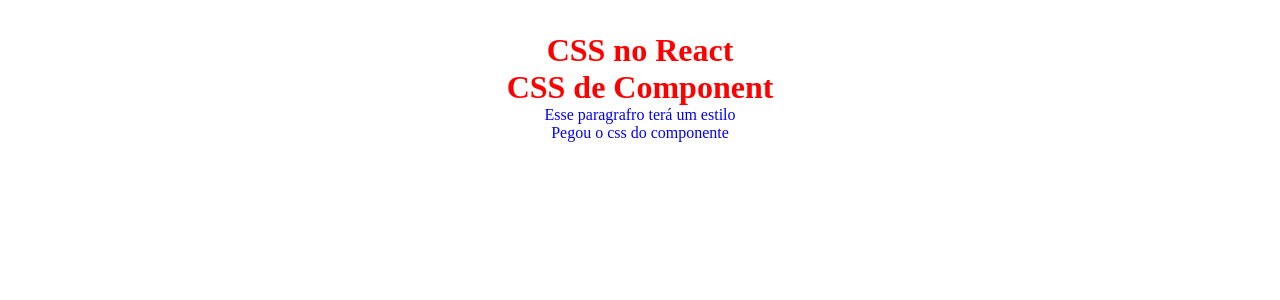
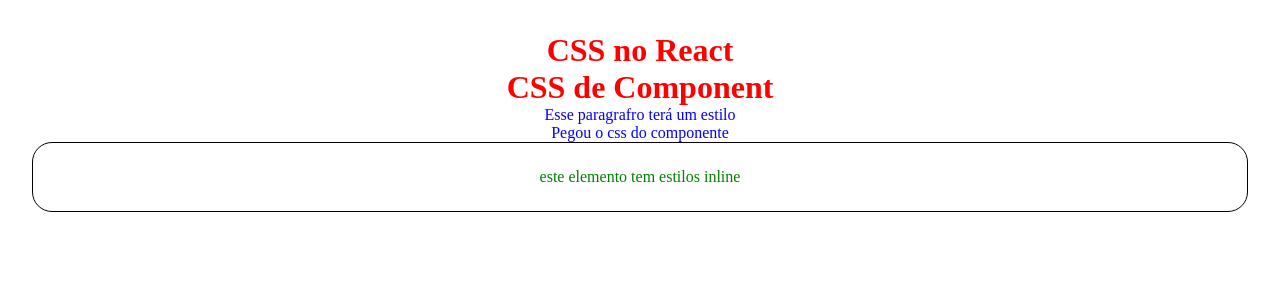
Before and after one commit to Lucassevero06/front-end-udemy, a React (Vite) app in the folder REACT/4_CSS_REACT/css_react/: page / in a window 1280 px wide. Shown: the top 300 px of the page. Built offline with nearby package versions, Linux system fonts and the light colour scheme.

Commit message:
css inline

```diff
--- a/REACT/4_CSS_REACT/css_react/src/App.jsx
+++ b/REACT/4_CSS_REACT/css_react/src/App.jsx
@@ -12,6 +12,8 @@
       {/* 2 - css Componente */}
       <MyComponent/>
       <p>Pegou o css do componente</p>
+      {/* 3 - inline style */}
+      <p style={{color: "green", padding: "25px", border: "1px solid black", borderRadius: "20px"}}>este elemento tem estilos inline</p>
     </div>
   )
 }
```
